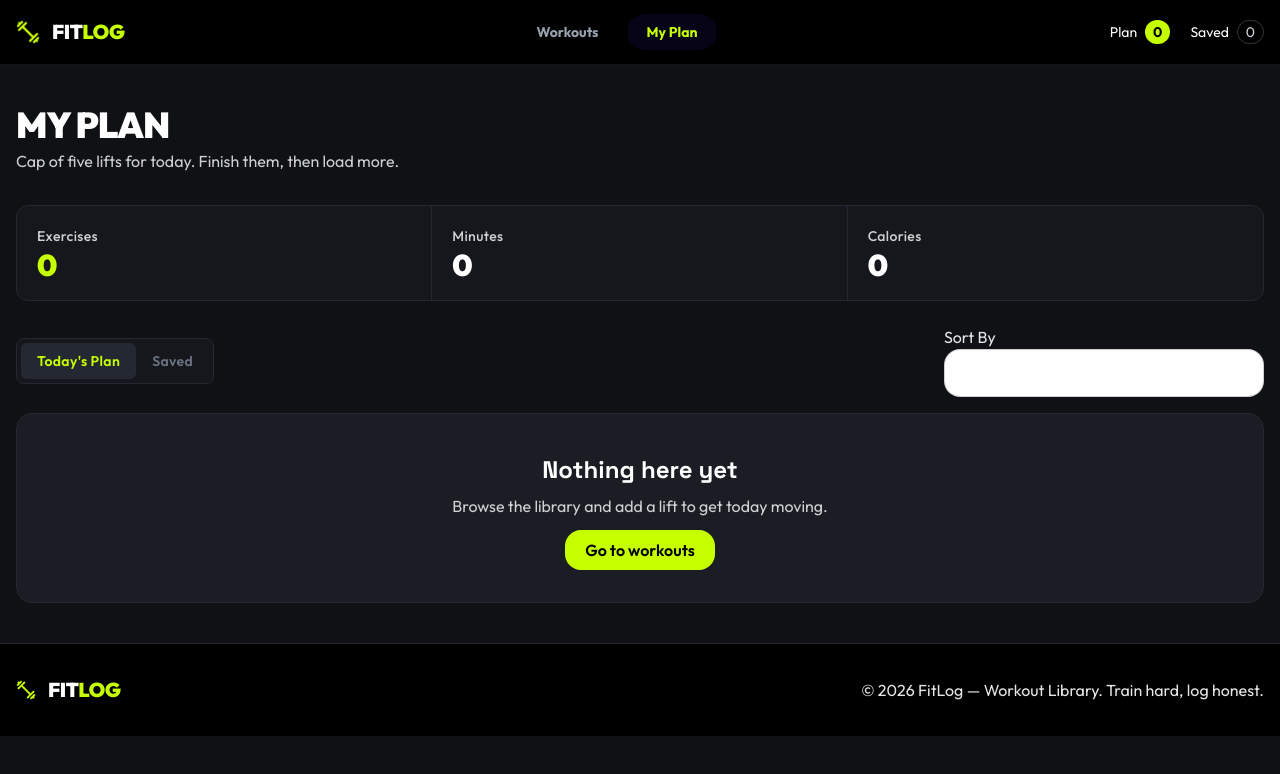
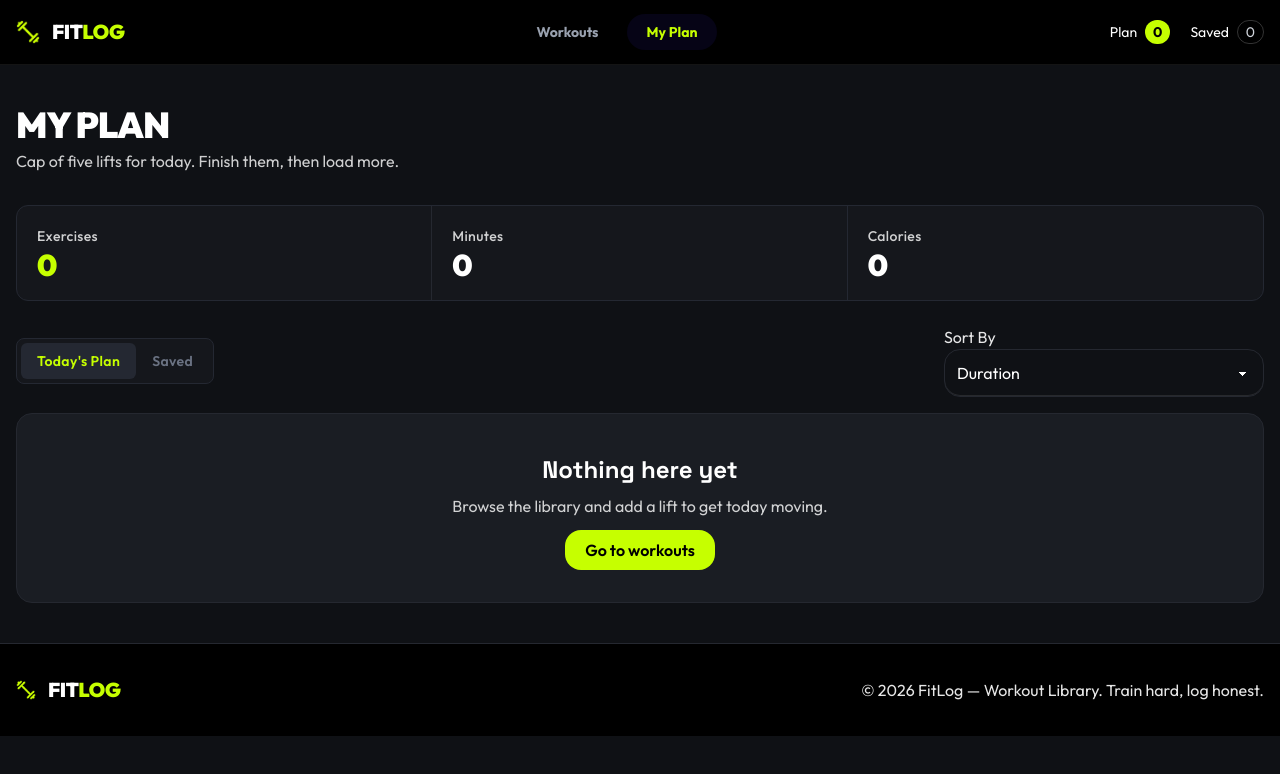
Before and after one commit to emranhossain-ador/workout-library, a Next.js app: page /my-plans in a window 1280 px wide. Shown: the top 774 px of the page. Built offline with nearby package versions, Linux system fonts and the light colour scheme.

Commit message:
Some response fixed and add site info in readme file

```diff
--- a/app/components/MyPlanClient.tsx
+++ b/app/components/MyPlanClient.tsx
@@ -64,7 +64,7 @@ const MyPlanClient = ()=>
                     <select
                         value={sortBy}
                         onChange={(e)=>setSortBy(e.target.value as "duration" | "calories" | "rating")}
-                        className="select text-base min-h-12 rounded-2xl w-full max-w-xs">
+                        className="select text-base border-border bg-background min-h-12 rounded-2xl w-full max-w-xs">
                         <option value={"duration"}>Duration</option>
                         <option value={"calories"}>Calories</option>
                         <option value={"rating"}>Rating</option>
--- a/app/components/SavePlansCard.tsx
+++ b/app/components/SavePlansCard.tsx
@@ -19,10 +19,10 @@ const SavePlansCard = ({exercise, selectedTap}:SavePlansCardProps)=> {
     return (
         <div className="rounded-xl border border-[#242832] bg-[#15171c] p-3 sm:p-4">
 
-            <div className="flex flex-col gap-4 lg:flex-row lg:items-center">
+            <div className="flex flex-col gap-4 md:flex-row md:items-center">
 
                 {/* Image + Information */}
-                <div className="flex min-w-0 flex-1 items-center gap-3">
+                <div className="flex min-w-0 flex-1 md:items-center gap-3 flex-col md:flex-row items-start">
 
                     {/* Image */}
                     <div className="relative h-28 w-full shrink-0 overflow-hidden rounded-2xl sm:h-24 sm:w-36 bg-[#22252c]">
@@ -63,7 +63,7 @@ const SavePlansCard = ({exercise, selectedTap}:SavePlansCardProps)=> {
                 </div>
 
                 {/* Actions */}
-                <div className="flex items-center justify-between gap-2 lg:justify-end">
+                <div className="flex items-center md:justify-between gap-2 lg:justify-end">
 
                     <Link href={`/exercise/${exercise.id}`}
                         className="rounded-full border border-[#303640] px-4 py-2 text-sm font-medium text-gray-300 transition hover:border-gray-500 hover:text-white">
```
